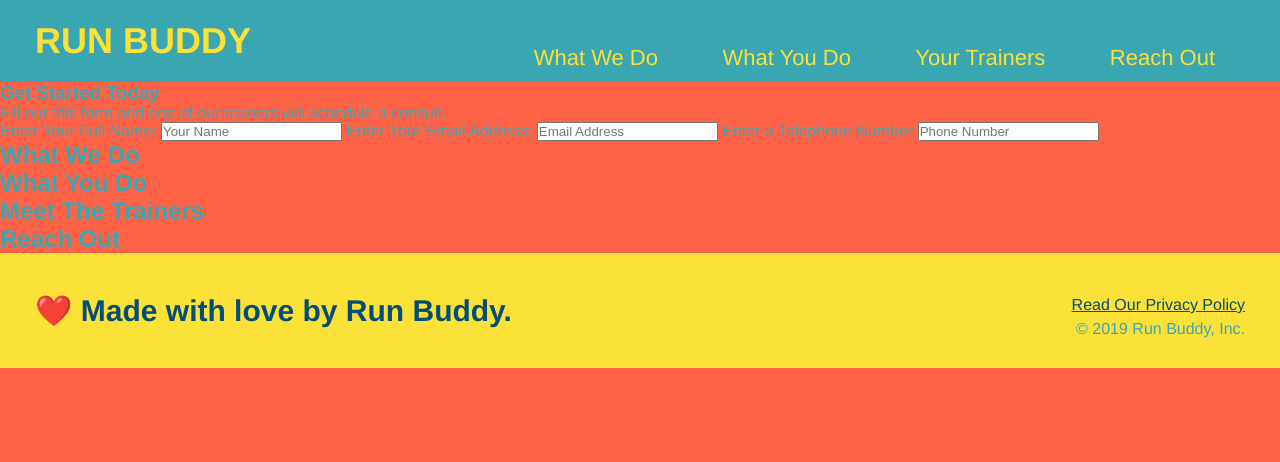
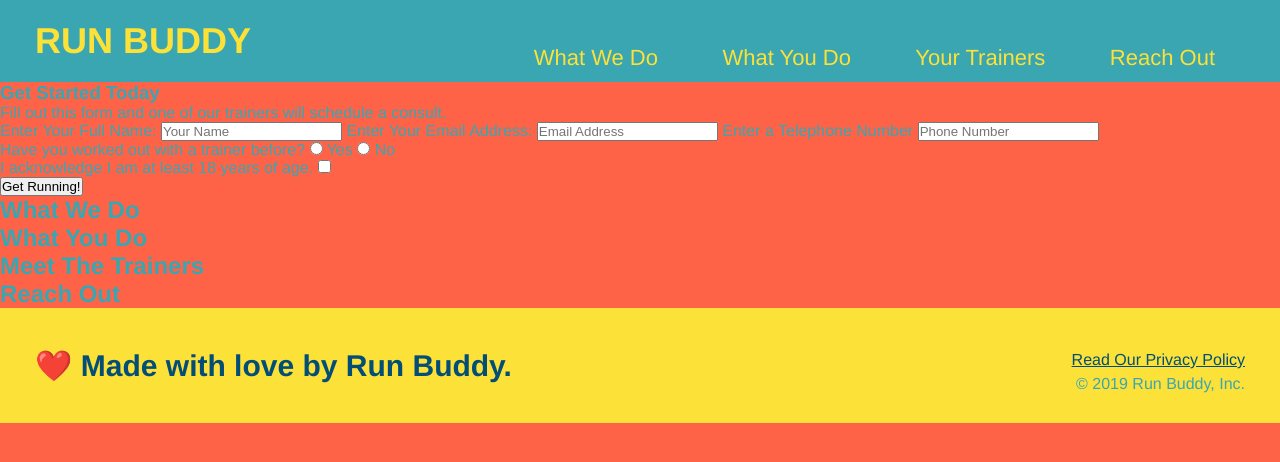
Before and after one commit to cchester11/run-buddy, a plain HTML site: page index.html in a window 1280 px wide. Drawn offline with Linux system fonts and the light colour scheme.

Commit message:
complete html hero code

```diff
--- a/index.html
+++ b/index.html
@@ -36,7 +36,7 @@
     <section>
         <div>
             <h3>Get Started Today</h3>
-            <p>Fill out this form and one of our trainers will schedule a consult.
+            <p>Fill out this form and one of our trainers will schedule a consult.</p>
             <!-- Add form element -->
             <form>
                 <label for="name">Enter Your Full Name:</label>
@@ -45,10 +45,25 @@
                 <input type="text" placeholder="Email Address" name="email" id="email" />
                 <label for="phone">Enter a Telephone Number</label>
                 <input type="text" placeholder="Phone Number" name="phone" id="phone" />
-            </form>
+            <p>
+                Have you worked out with a trainer before?
+                <input type="radio" name="trainer-confirm" id="trainer-yes" />
+                <label for="trainer-yes">Yes</label>
+                <input type="radio" name="trainer-confirm" id="trainer-no" />
+                <label for="trainer-no">No</label>
+                <!-- label for=".." should always match the id=".." of the input-->
+                <!-- name tag is used for future references -->
             </p>
+            <p>
+                <label for="checkbox">I acknowledge I am at least
+                    18 years of age.</label>
+                <input type="checkbox" name="age-confirm" id="checkbox"  />
+            </p>
+            <button type="submit">Get Running!</button>
+        </form>
         </div>
     </section>
+    <!-- end of hero -->
 
     <!-- "What We Do" Section -->
     <section>
```
